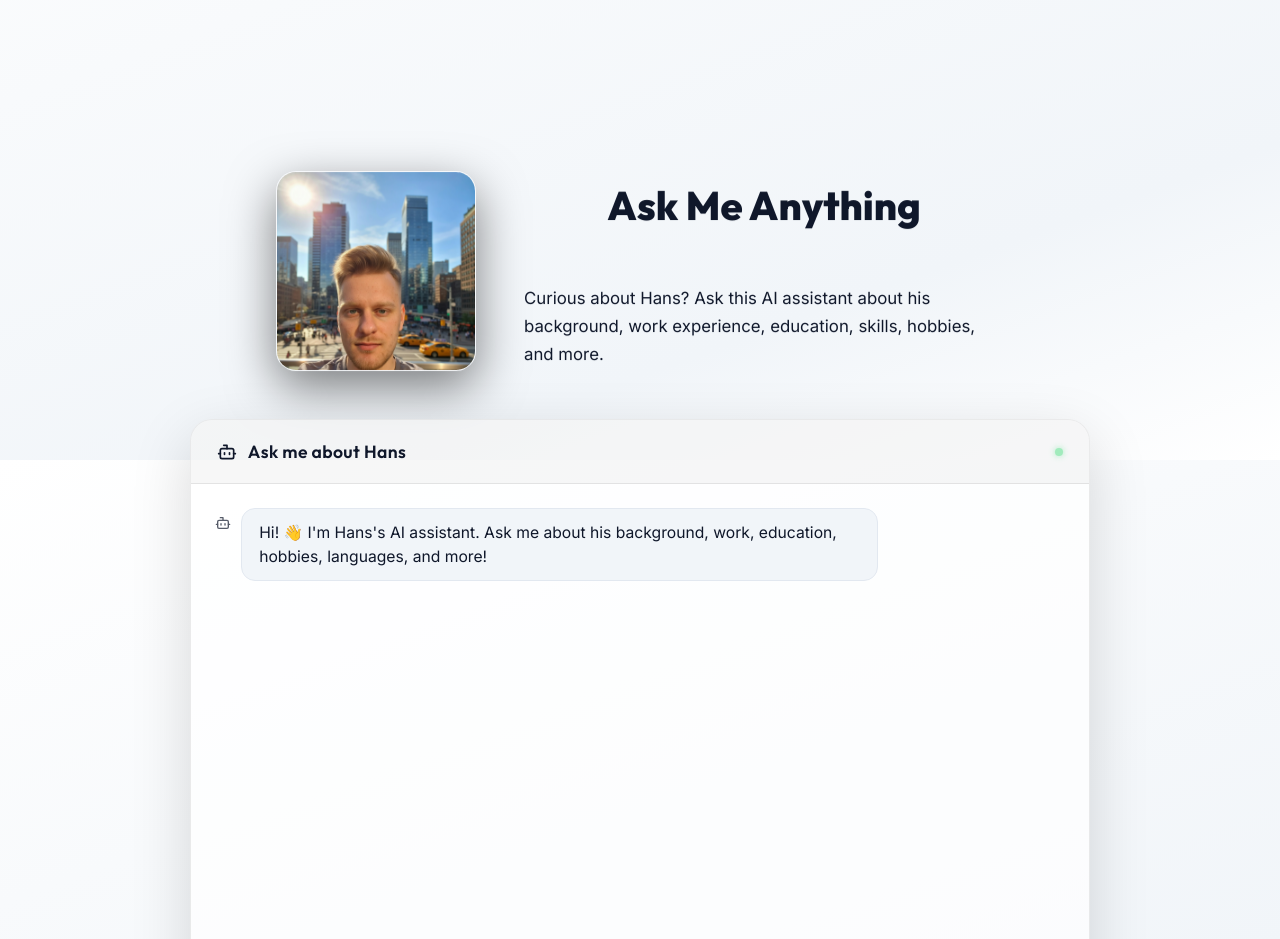
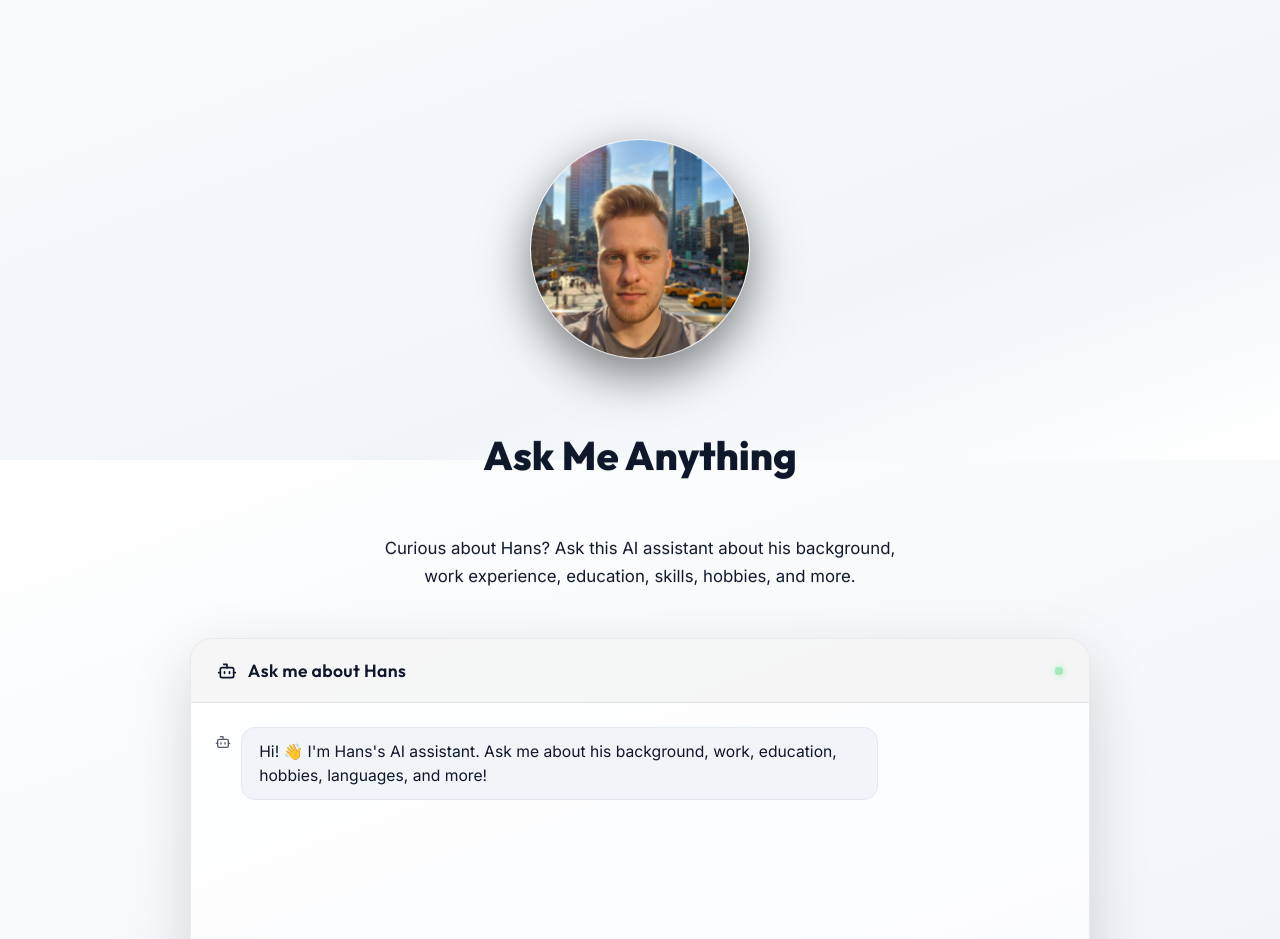
Before and after one commit to kristofihans/Webportofolio, a React (Vite) app: page / in a window 1280 px wide. Shown: the part 1140-2079 px from the top of the page. Built offline with nearby package versions, Linux system fonts and the light colour scheme.

Commit message:
bio image

```diff
--- a/src/components/ChatbotSection.css
+++ b/src/components/ChatbotSection.css
@@ -12,39 +12,45 @@
 /* ── Photo + intro row ───────────────────────────────────────────────────── */
 .chatbot-intro-row {
   display: flex;
+  flex-direction: column;
   align-items: center;
-  gap: 3rem;
+  text-align: center;
+  gap: 2rem;
   margin-bottom: 3rem;
   width: 100%;
   max-width: 900px;
 }
 
 .chatbot-profile-img {
-  width: 200px;
-  height: 200px;
-  border-radius: 20px;
+  width: 220px;
+  height: 220px;
+  border-radius: 50%;
   object-fit: cover;
-  object-position: top;
+  object-position: center; /* Centered within the frame */
   box-shadow: 0 16px 48px rgba(0, 0, 0, 0.5);
   border: 1px solid rgba(255, 255, 255, 0.12);
   flex-shrink: 0;
+  transform: translateY(-2rem); /* Move it up a bit */
+  position: relative;
+  z-index: 2;
 }
 
 .chatbot-intro-text {
-  flex: 1;
+  flex: none;
 }
 
 .chatbot-section-title {
   color: #0f172a;
-  text-align: left;
+  text-align: center;
   margin-bottom: 0.8rem;
 }
 
 .chatbot-section-subtitle {
-  color: #0f172a; /* Matches the title as requested */
+  color: #0f172a;
   font-size: 1.05rem;
   line-height: 1.65;
-  max-width: 480px;
+  max-width: 550px;
+  margin: 0 auto;
 }
 
 /* ── Chatbot box centering ───────────────────────────────────────────────── */
```
